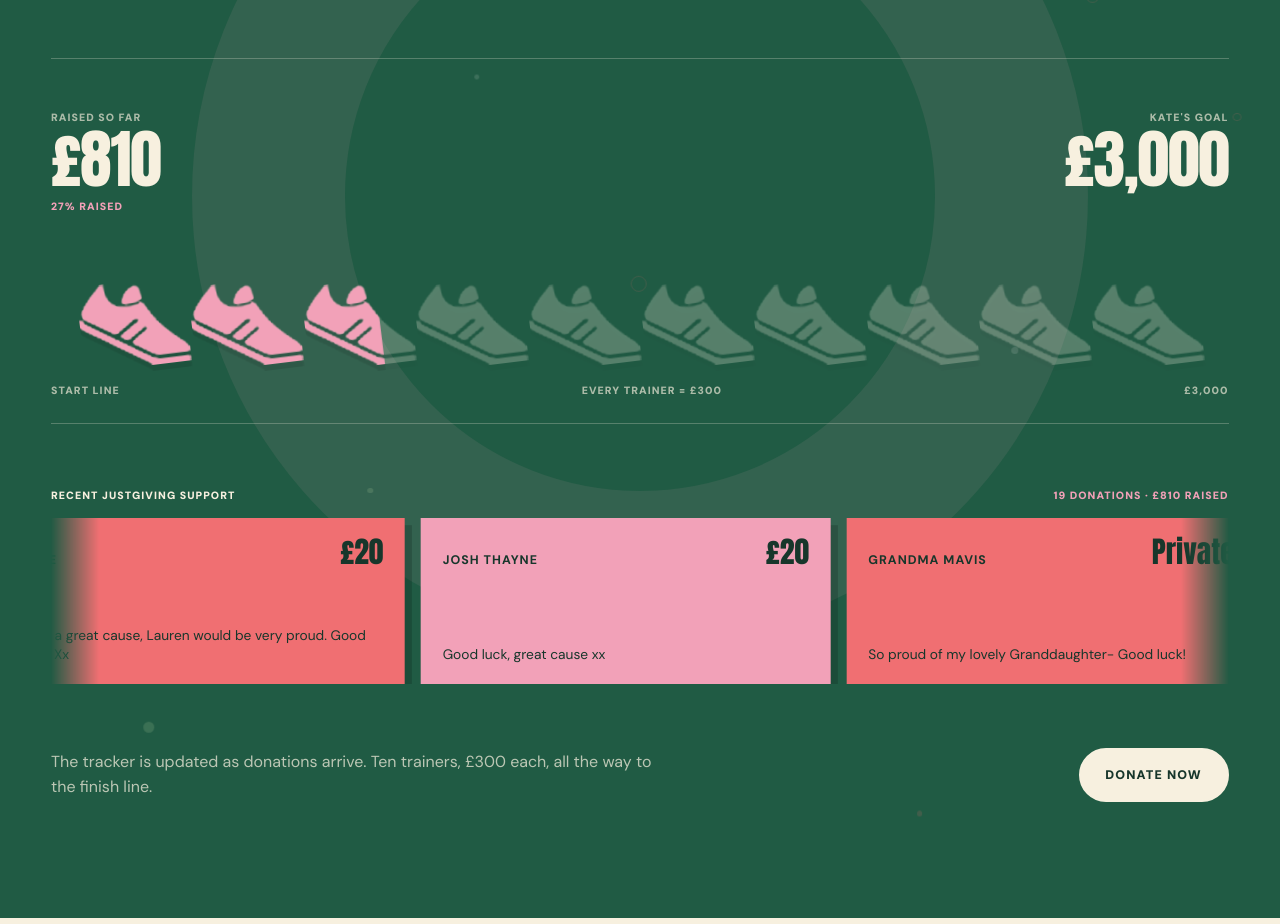
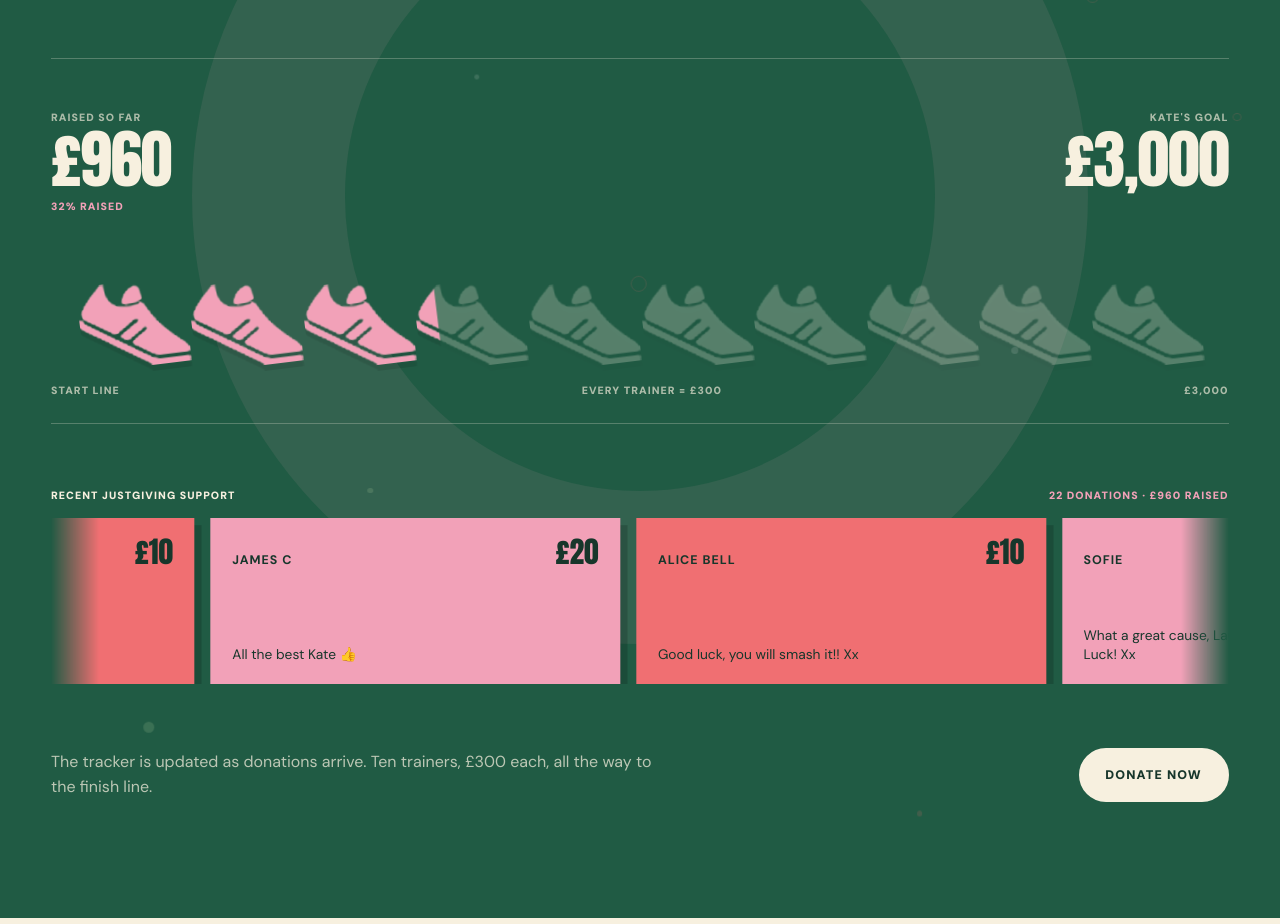
Before and after one commit to ryanmullenuk/Kate-Marathon-2027, a Next.js app: page / in a window 1280 px wide. Shown: the part 6720-7644 px from the top of the page. Built offline with nearby package versions, Linux system fonts and the light colour scheme.

Commit message:
Update fundraiser total to £960 and add supporters

```diff
--- a/app/page.tsx
+++ b/app/page.tsx
@@ -7,10 +7,25 @@ import { marathonRoute } from "./marathon-route";
 const DONATION_URL =
   "https://www.justgiving.com/page/kateruns27";
 const FUNDRAISING_TARGET = 3000;
-const AMOUNT_RAISED: number = 810;
+const AMOUNT_RAISED: number = 960;
 const TRAINER_COUNT = 10;
-
 const SUPPORTER_MESSAGES = [
+  {
+    name: "Jane and Iain",
+    amount: "£50",
+    message: "No message left",
+  },
+  {
+    name: "Mike Szumski",
+    amount: "£50",
+    message: "Good luck, we're all rooting for you. Lauren would be proud x",
+  },
+  {
+    name: "Doug and family",
+    amount: "£50",
+    message:
+      "Thank you, it means a lot. I am sure Lauren is smiling about it somewhere. Good luck from all of us!",
+  },
   {
     name: "Laura Baker",
     amount: "£10",
```
